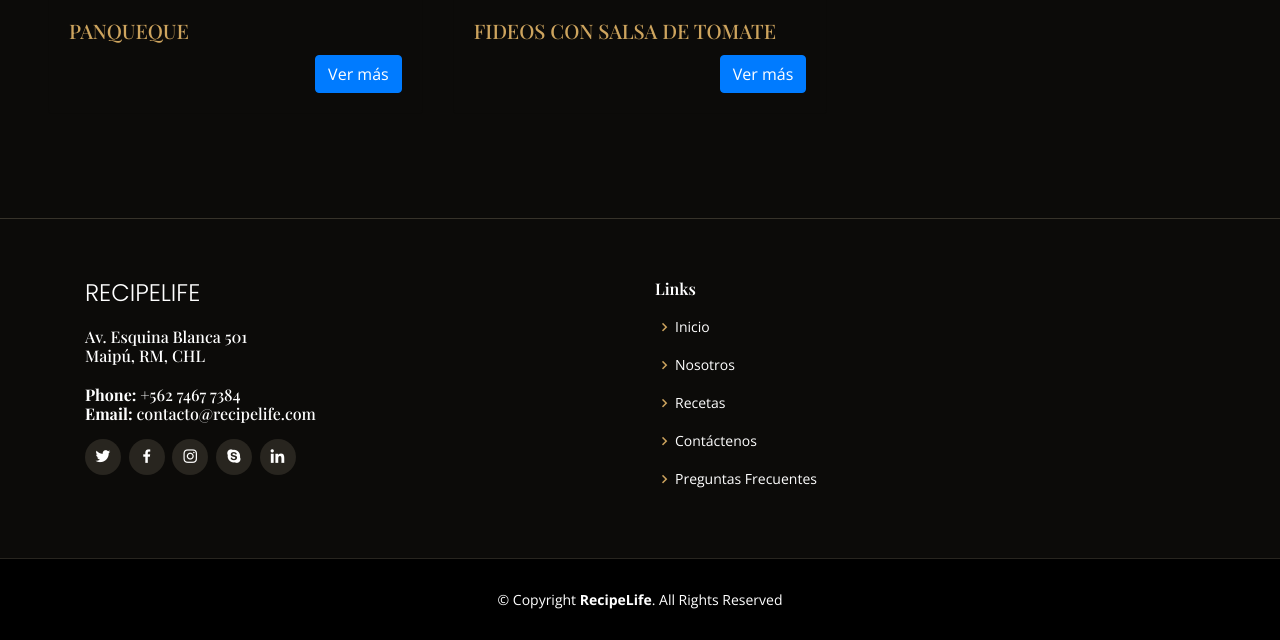
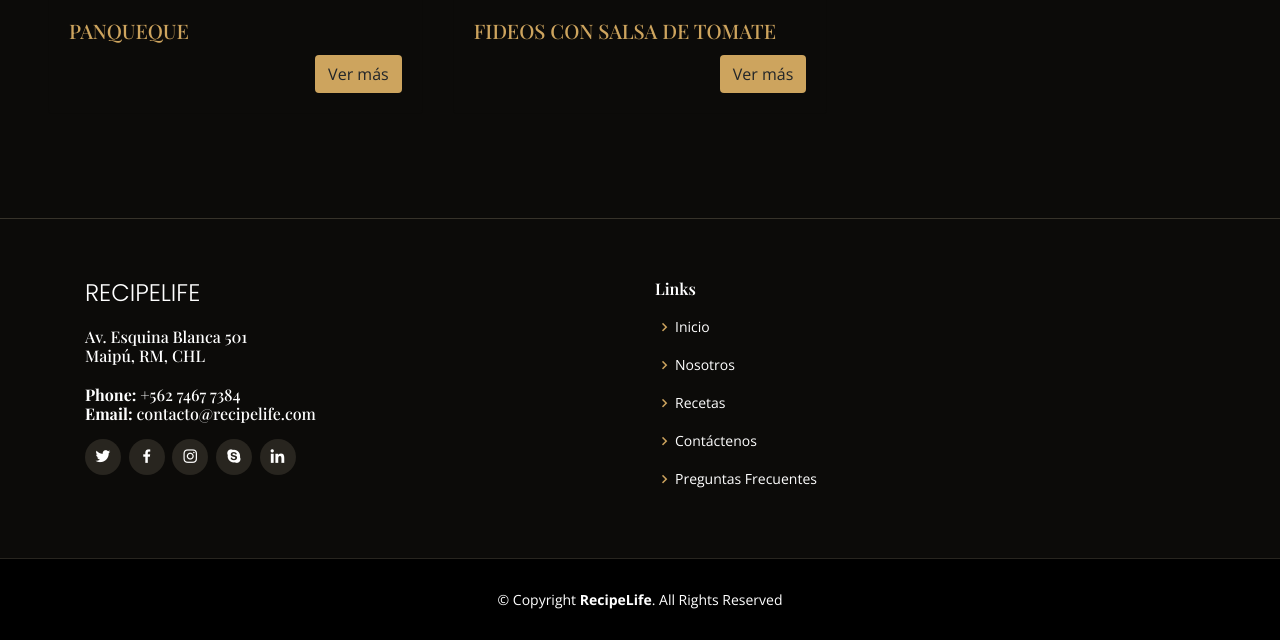
Before and after one commit to Ginebraw/RecipeLife, a Django app: page /catalogo/recetas in a window 1280 px wide. Shown: the part 770-1410 px from the top of the page. Run offline with Django 3.2, Linux system fonts and the light colour scheme; data comes from the database, SQL or seed files in the repository; both versions use the stored data as it was after the commit; some libraries are stand-ins or nearby versions; some web fonts are replaced.

Commit message:
Detalles

```diff
--- a/catalogo/templates/recetas.html
+++ b/catalogo/templates/recetas.html
@@ -44,10 +44,13 @@
             <h2>Detalle</h2>
             <p>Recetas</p>
         </div>
-        {% if user.is_authenticated %}
-        <a class="btn btn-primary" href="{% url 'nueva_receta' %}" style="float: left; font-size: 14px;">Agregar Receta
-            <span class="glyphicon glyphicon-plus"></span></a>
-        {% else %}{% endif %}
+        <div class="php-email-form">
+            {% if user.is_authenticated %}
+            <a class="btn" href="{% url 'nueva_receta' %}" style="float: left; font-size: 14px; background-color: #cda45e;">Agregar
+                Receta
+                <span class="glyphicon glyphicon-plus"></span></a>
+            {% else %}{% endif %}
+        </div>
     </div>
 
     <div class="row p-5">
@@ -57,7 +60,7 @@
                 <img class="card-img-top" src=" {{ receta.imagen.url }}" width="300" height="300">
                 <div class="card-body">
                     <h5 style="color: #cda45e;" class="card-title text-uppercase">{{ receta.titulo }}</h5>
-                    <a href="{% url 'receta_detail' receta.pk %}" class="btn btn-primary" style="float: right;">
+                    <a href="{% url 'receta_detail' receta.pk %}" class="btn" style="float: right; background-color: #cda45e;">
                         Ver más
                     </a>
                 </div>
```
Also changed, not shown: db.sqlite3.
